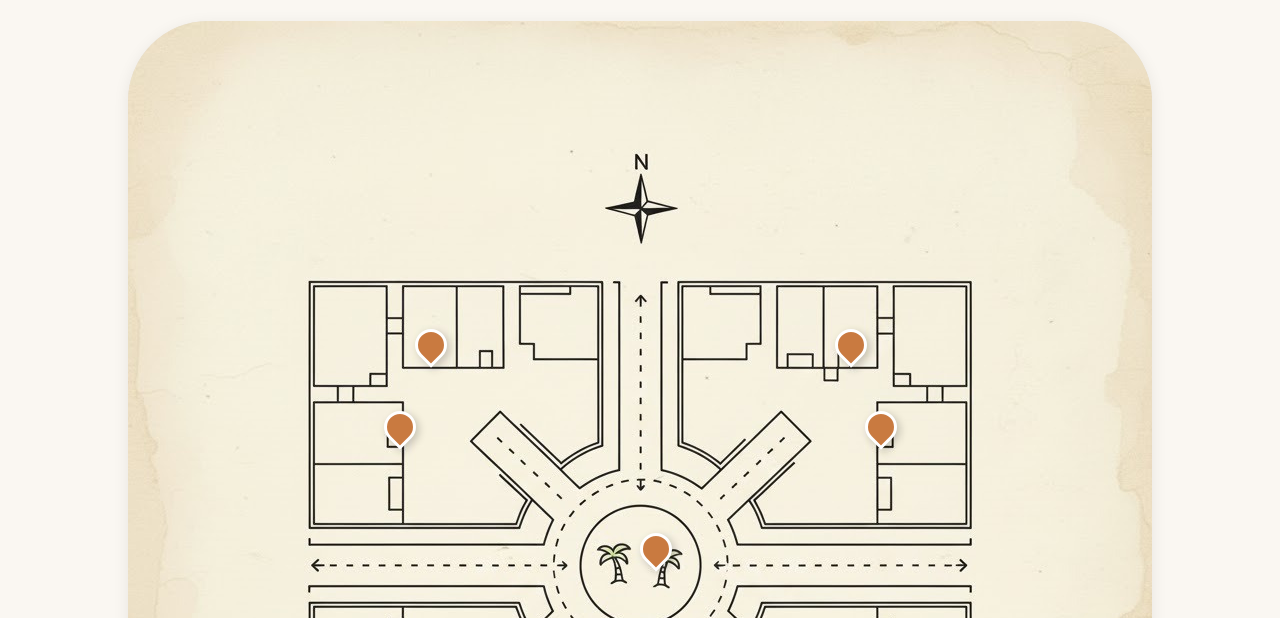
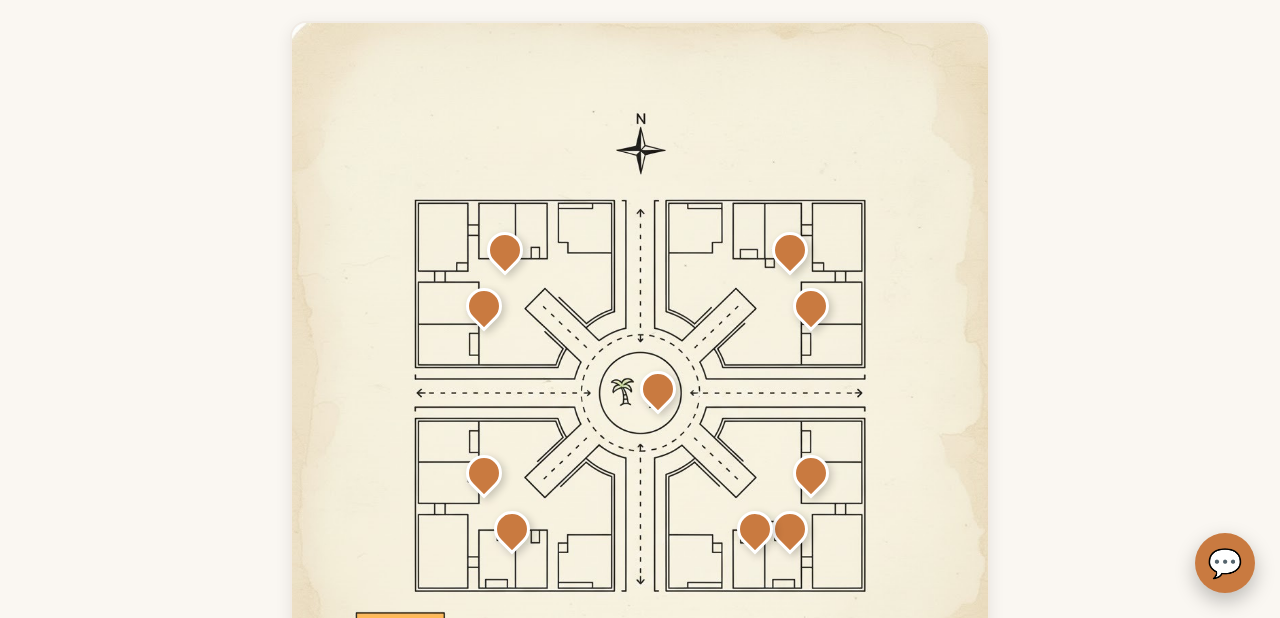
Before and after one commit to 404mqs/proyecto-galeria-web-g11, a plain HTML site: page locales/locales.html in a window 1280 px wide. Shown: the part 182-800 px from the top of the page. Drawn offline with nearby package versions, Linux system fonts and the light colour scheme; files whose address does not match are found by name.

Commit message:
Fix Bugs

```diff
--- a/css/styles.css
+++ b/css/styles.css
@@ -633,17 +633,20 @@ main {
 #map-container {
   position: relative;
   width: 100%;
-  border-radius: 80px;
+  max-width: 800px;
+  margin: 0 auto var(--space-4);
+  border-radius: var(--radius-lg);
   overflow: hidden;
   box-shadow: var(--shadow-1);
-  margin-bottom: var(--space-4);
-  background: #e8e0d5;
+  background: #f5f5f5;
+  border: 2px solid var(--color-surface);
 }
 
 #map-image {
   width: 100%;
   height: auto;
   display: block;
+  object-fit: contain;
 }
 
 .map-pin {
@@ -810,9 +813,14 @@ html { scroll-behavior: smooth; }
     background-color: rgba(0,0,0,0.05);
   }
 
+  #map-container {
+    max-width: 100%;
+    border-radius: var(--radius-md);
+  }
+
   .map-pin {
-    width: 28px;
-    height: 28px;
+    width: 24px;
+    height: 24px;
     border-width: 2px;
   }
 
@@ -820,6 +828,30 @@ html { scroll-behavior: smooth; }
     display: none !important;
   }
 }
+
+/* Responsive map styles */
+@media (min-width: 600px) {
+  #map-container {
+    max-width: 600px;
+  }
+
+  .map-pin {
+    width: 32px;
+    height: 32px;
+  }
+}
+
+@media (min-width: 900px) {
+  #map-container {
+    max-width: 700px;
+  }
+
+  .map-pin {
+    width: 36px;
+    height: 36px;
+  }
+}
+
 .site-header {
   position: sticky;
   top: 0;
--- a/locales/locales.html
+++ b/locales/locales.html
@@ -192,6 +192,7 @@
   </div>
 
   <!-- JS ACTUALIZADO -->
+  <script src="../js/main.js"></script>
   <script src="../js/locales-mall.js"></script>
 
 </body>
```
Also changed, not shown: contacto.html (+2 -0 lines), assets/img/Mapa_Shopping.jpeg (renamed from assets/Mapa_Shopping.jpeg), 1 other file.
